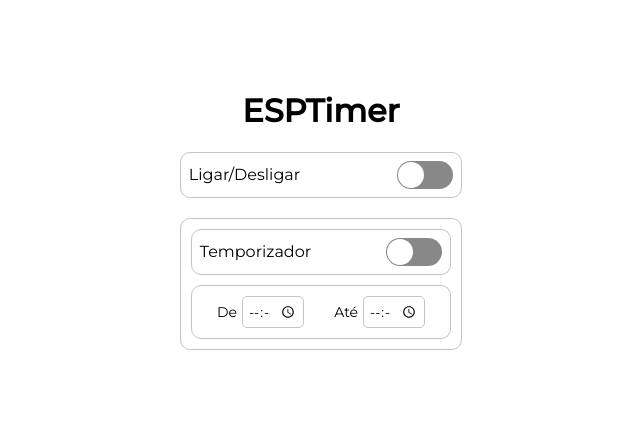
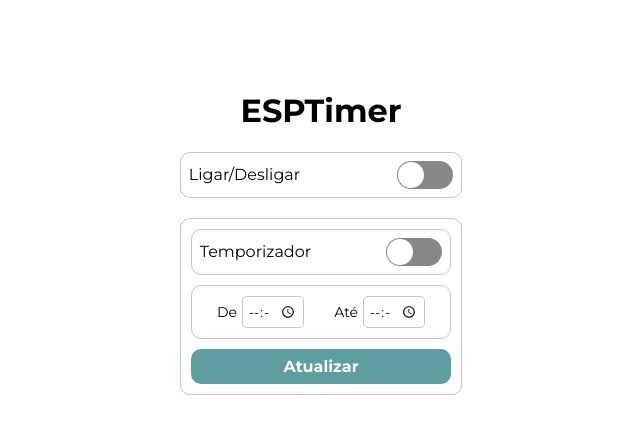
Before and after one commit to jaedsonpys/esp-timer-web, a React (Create React App) app: page / in a window 1280 px wide. Shown: the top 434 px of the page, without its empty margins (319-959 px from the left). Built offline with nearby package versions, Linux system fonts and the light colour scheme.

Commit message:
feat: add button to submit new timer

```diff
--- a/src/App.css
+++ b/src/App.css
@@ -1,4 +1,4 @@
-@import url('https://fonts.googleapis.com/css2?family=Montserrat:ital,wght@0,400;0,500;1,400&display=swap');
+@import url('https://fonts.googleapis.com/css2?family=Montserrat:ital,wght@0,400;0,500;0,600;0,700;1,400&display=swap');
 
 .controllerBox {
     max-width: max-content;
@@ -73,3 +73,32 @@ input {
 .timerArea label {
     font-size: 14px;
 }
+
+.buttonBox {
+    width: 100%;
+    display: flex;
+    justify-content: flex-end;
+}
+
+.updateButton {
+    margin-top: 10px;
+
+    padding-left: 15px;
+    padding-right: 15px;
+    border: none;
+    background-color: cadetblue;
+    color: white;
+    font-family: 'Montserrat', sans-serif;
+    font-weight: 800;
+    font-size: 16px;
+    border-radius: 10px;
+    height: 35px;
+    width: 100%;
+
+    cursor: pointer;
+    transition: 200ms;
+}
+
+.updateButton:hover {
+    background-color: rgb(66, 116, 117);
+}
--- a/src/App.jsx
+++ b/src/App.jsx
@@ -51,6 +51,7 @@ function App() {
                         id='timerControlSwitch'
                     />
                 </div>
+                <div className="timerForm">
                     <div className="timerArea">
                         <div className='timerSelectorForm min'>
                             <label htmlFor="minTimer">De</label>
@@ -65,6 +66,10 @@ function App() {
                             </div>
                         </div>
                     </div>
+                    <div className="buttonBox">
+                        <button type="button" className='updateButton'>Atualizar</button>
+                    </div>
+                </div>
             </div>
         </div>
     );
```
Lines whose indentation alone changed are shown as unchanged.
